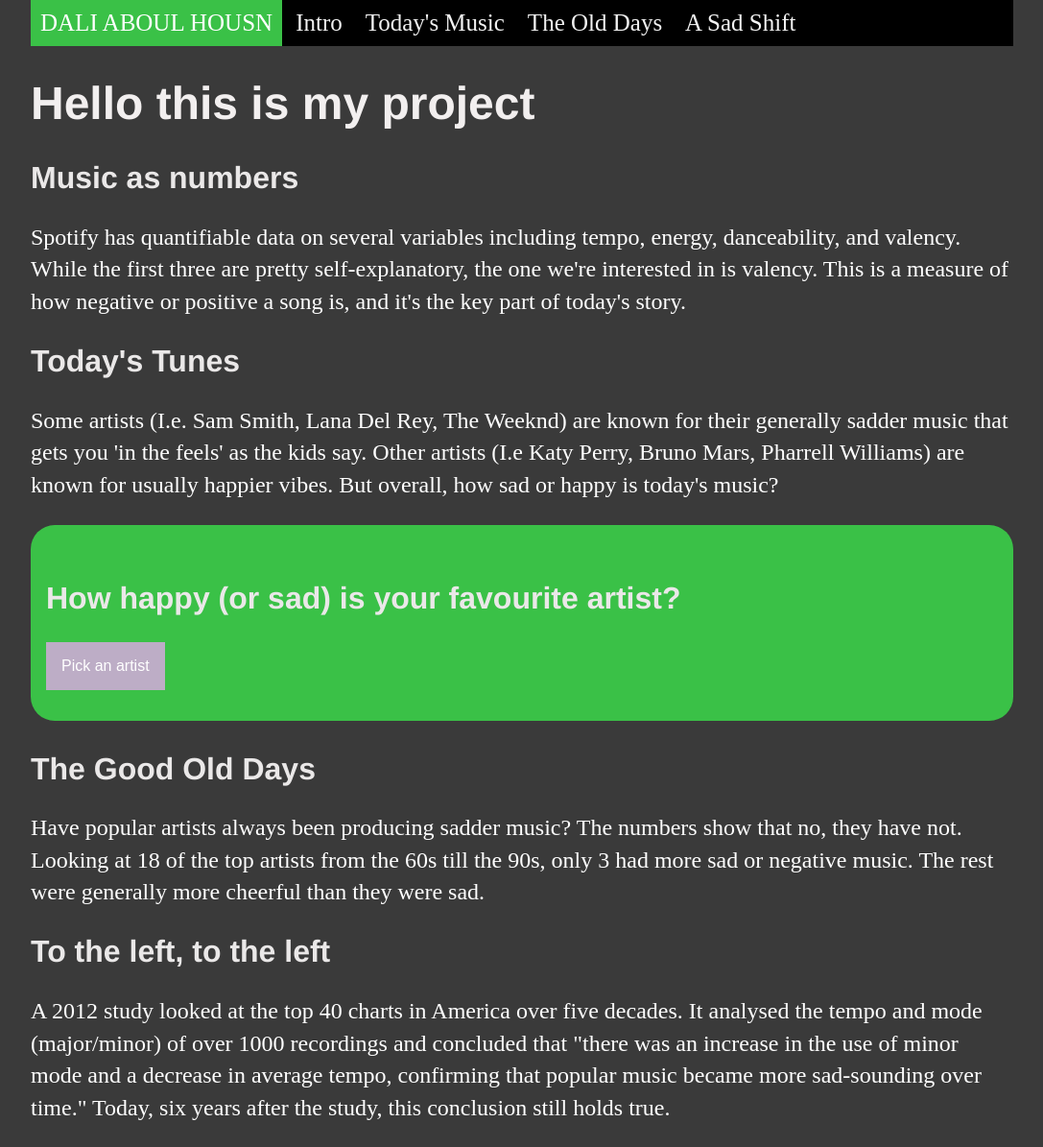
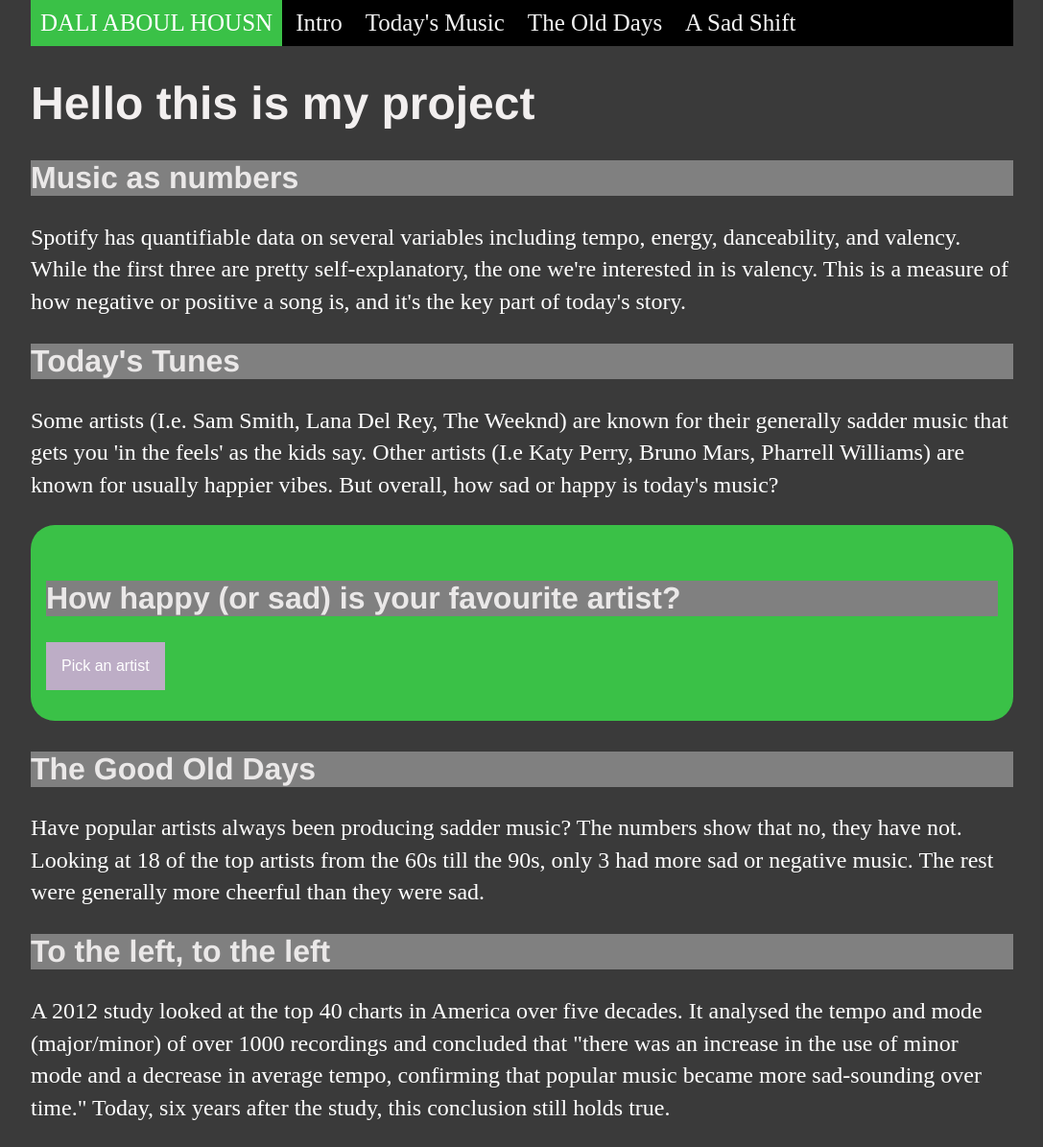
Before and after one commit to ah-dali/ah-dali.github.io, a Jekyll site: the page built from index.html, in a window 1280 px wide. Shown: the whole page at 96% size, without its empty margins (96-1183 px from the left). Built offline with Jekyll 4.4.1, drawn with Linux system fonts in a browser that asks for light colours.

Commit message:
Update main.css

```diff
--- a/css/main.css
+++ b/css/main.css
@@ -28,14 +28,7 @@ body {
 .topnav a.active {
   background-color: #3ac147;
   color: white;
-}
-
-a {
-    text-decoration: none;
-    color: white;
-}
-a:hover {
-    text-decoration: underline;
+  text-decoration: none;
 }
 
 h1 {
@@ -48,6 +41,7 @@ h2 {
     font-size: 2em;
     font-family: 'Helvetica', 'Arial', 'Sans-Serif';
     color: #eae8e8;
+    background-color: grey;
 }
 
 p {
@@ -56,6 +50,11 @@ p {
     color: white;
 }
 
+#box {
+    font-size: 2em;
+    font-family: 'Helvetica', 'Arial', 'Sans-Serif';
+    color: #eae8e8;
+}
 
 .jumbotron {
   border-radius: 25px;
```
